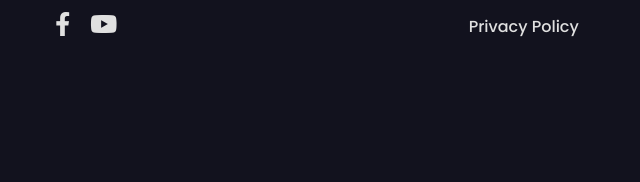
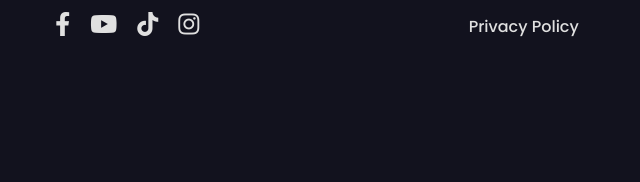
Before and after one commit to Jahzeal/SenoraHomes-estate, a plain HTML site: page index.html in a window 1280 px wide. Shown: the part 4631-4813 px from the top of the page, 398-1038 px from the left. Drawn offline with Linux system fonts and the light colour scheme.

Commit message:
major changes

```diff
--- a/index.html
+++ b/index.html
@@ -452,6 +452,12 @@
             <a href="https://youtube.com/@senorahomes?si=Fh0OBk3yurHUKmDi"
               ><i class="fab fa-youtube"></i
             ></a>
+            <a href="https://www.tiktok.com/@senorahomes?_r=1&_t=ZS-916OLJvOV3X"
+             ><i class="fab fa-tiktok"></i
+            ></a>
+            <a href="https://https://www.instagram.com/senorahomes?igsh=cnEzeTJhZjB6ajEw"
+              ><i class="fab fa-instagram"></i
+            ></a>
           </div>
         </div>
 
```
